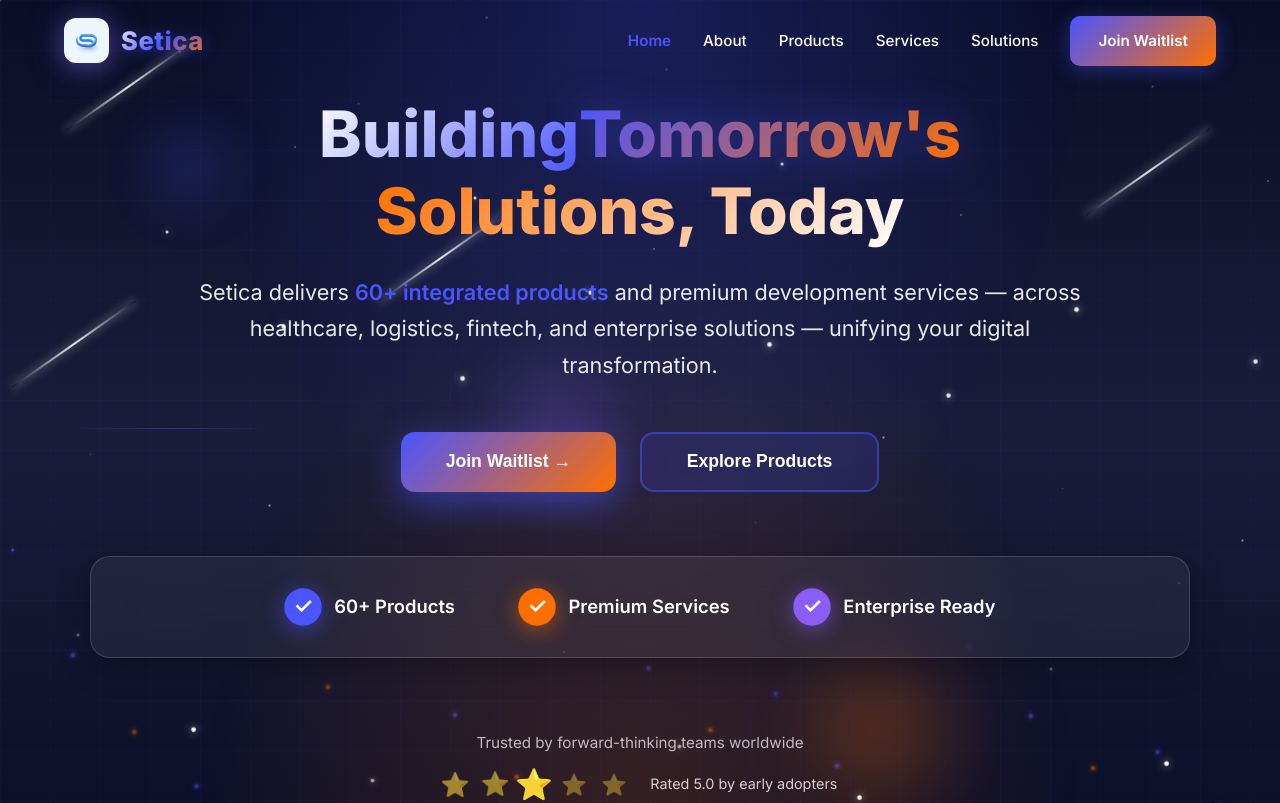
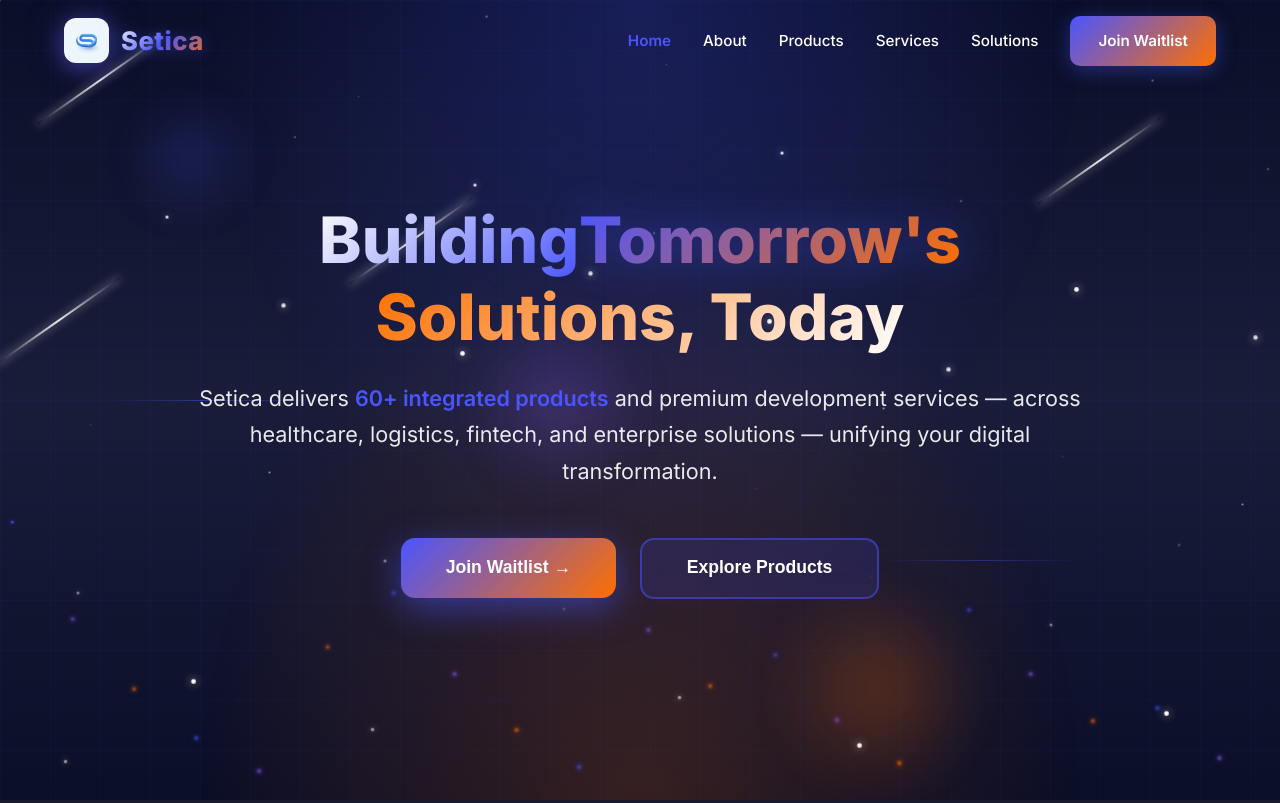
Before and after one commit to lingamvamshikrishnareddy/Setica-Technologies, a Next.js app: page / in a window 1280 px wide. Shown: the top 803 px of the page. Built offline with nearby package versions, Linux system fonts and the light colour scheme.

Commit message:
Your commit message

```diff
--- a/src/components/sections/Hero.tsx
+++ b/src/components/sections/Hero.tsx
@@ -304,94 +304,6 @@ export default function Hero() {
             Explore Products
           </button>
         </div>
-
-        {/* Feature Highlights */}
-        <div style={{
-          display: 'flex',
-          justifyContent: 'center',
-          gap: 'clamp(2rem, 5vw, 4rem)',
-          flexWrap: 'wrap',
-          padding: '2rem',
-          background: 'rgba(255, 255, 255, 0.06)',
-          borderRadius: '20px',
-          backdropFilter: 'blur(20px)',
-          border: '1px solid rgba(255, 255, 255, 0.15)',
-          boxShadow: '0 8px 32px rgba(0, 0, 0, 0.3)',
-        }}>
-          {[
-            { icon: '✓', text: '60+ Products', color: '#4A55FF' },
-            { icon: '✓', text: 'Premium Services', color: '#ff6f00' },
-            { icon: '✓', text: 'Enterprise Ready', color: '#8b5cf6' }
-          ].map((item, i) => (
-            <div key={i} style={{
-              display: 'flex',
-              alignItems: 'center',
-              gap: '0.85rem',
-              animation: isClient ? `fadeInUp 0.6s ease-out ${i * 0.15}s both` : 'none',
-            }}>
-              <div style={{
-                width: '36px',
-                height: '36px',
-                borderRadius: '50%',
-                background: item.color,
-                display: 'flex',
-                alignItems: 'center',
-                justifyContent: 'center',
-                fontSize: '1.3rem',
-                fontWeight: 'bold',
-                boxShadow: `0 4px 20px ${item.color}88`,
-                animation: isClient ? 'pulse 2s infinite ease-in-out' : 'none',
-              }}>
-                {item.icon}
-              </div>
-              <span style={{
-                fontSize: '1.15rem',
-                fontWeight: '600',
-              }}>
-                {item.text}
-              </span>
-            </div>
-          ))}
-        </div>
-
-        {/* Social Proof Bar */}
-        <div style={{
-          marginTop: '3rem',
-          padding: '1.5rem',
-          textAlign: 'center',
-          opacity: 0.8,
-          animation: isClient ? 'fadeInUp 0.8s ease-out 0.8s both' : 'none',
-        }}>
-          <p style={{
-            fontSize: '0.95rem',
-            color: 'rgba(255, 255, 255, 0.7)',
-            marginBottom: '0.75rem',
-          }}>
-            Trusted by forward-thinking teams worldwide
-          </p>
-          <div style={{
-            display: 'flex',
-            gap: '1rem',
-            justifyContent: 'center',
-            alignItems: 'center',
-            flexWrap: 'wrap',
-          }}>
-            {['⭐', '⭐', '⭐', '⭐', '⭐'].map((star, i) => (
-              <span key={i} style={{
-                fontSize: '1.2rem',
-                opacity: 0.9,
-                animation: isClient ? `twinkle ${2 + (i * 0.2)}s infinite ease-in-out ${i * 0.3}s` : 'none',
-              }}>{star}</span>
-            ))}
-            <span style={{
-              fontSize: '0.9rem',
-              color: 'rgba(255, 255, 255, 0.8)',
-              marginLeft: '0.5rem',
-            }}>
-              Rated 5.0 by early adopters
-            </span>
-          </div>
-        </div>
       </div>
 
       {/* CSS Animations */}
```
